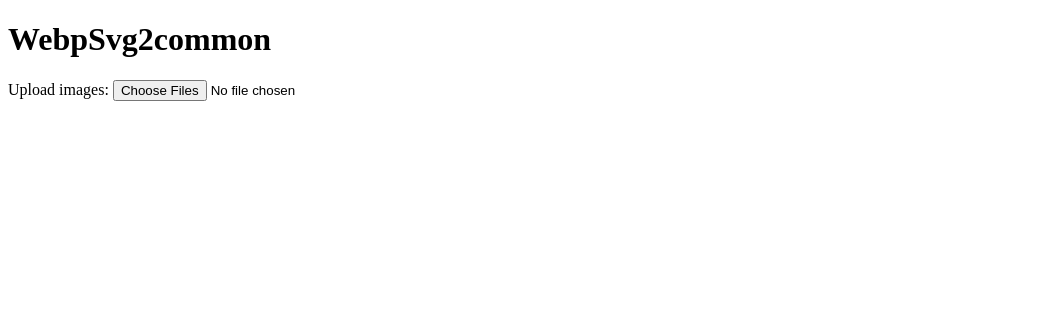
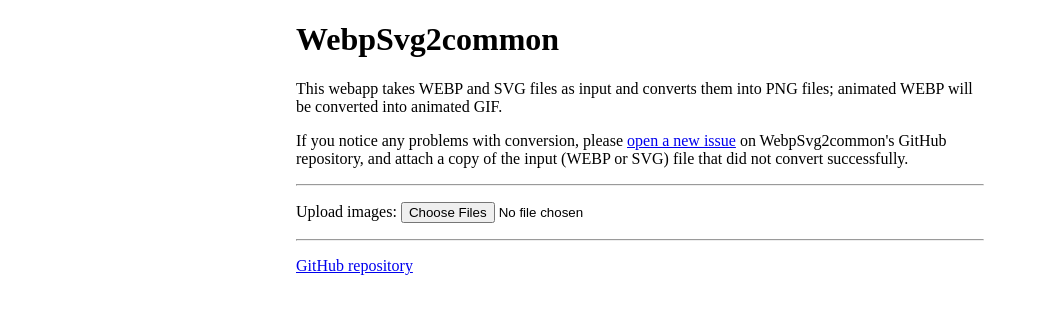
Before and after one commit to Thysbelon/WebpSvg2common, a plain HTML site: page index.html in a window 1280 px wide. Shown: the whole page, without its empty margins (0-1039 px from the left). Drawn offline with Linux system fonts and the light colour scheme.

Commit message:
Update index.html

```diff
--- a/index.html
+++ b/index.html
@@ -7,11 +7,23 @@
 <script src=webpinfo.js></script>
 <script src=anim_dump.js></script>
 <script src=index.js></script>
+<style>
+body{
+	max-width:43rem;
+	margin-left:auto;
+	margin-right:auto;
+}
+</style>
 </head>
 <body>
 <h1>WebpSvg2common</h1>
-<label for="img-select-file">Upload images:</label>
+<p>This webapp takes WEBP and SVG files as input and converts them into PNG files; animated WEBP will be converted into animated GIF.
+<p>If you notice any problems with conversion, please <a href=https://github.com/Thysbelon/WebpSvg2common/issues>open a new issue</a> on WebpSvg2common's GitHub repository, and attach a copy of the input (WEBP or SVG) file that did not convert successfully.
+<hr>
+<p><label for="img-select-file">Upload images:</label>
 <input type=file id="img-select-file" accept="image/webp,image/svg+xml" multiple />
+<hr>
+<p><a href=https://github.com/Thysbelon/WebpSvg2common>GitHub repository</a>
 <script>
 function wrapper() {
 	var fileInput=document.getElementById("img-select-file")
```
Also changed, not shown: 1 other file.
